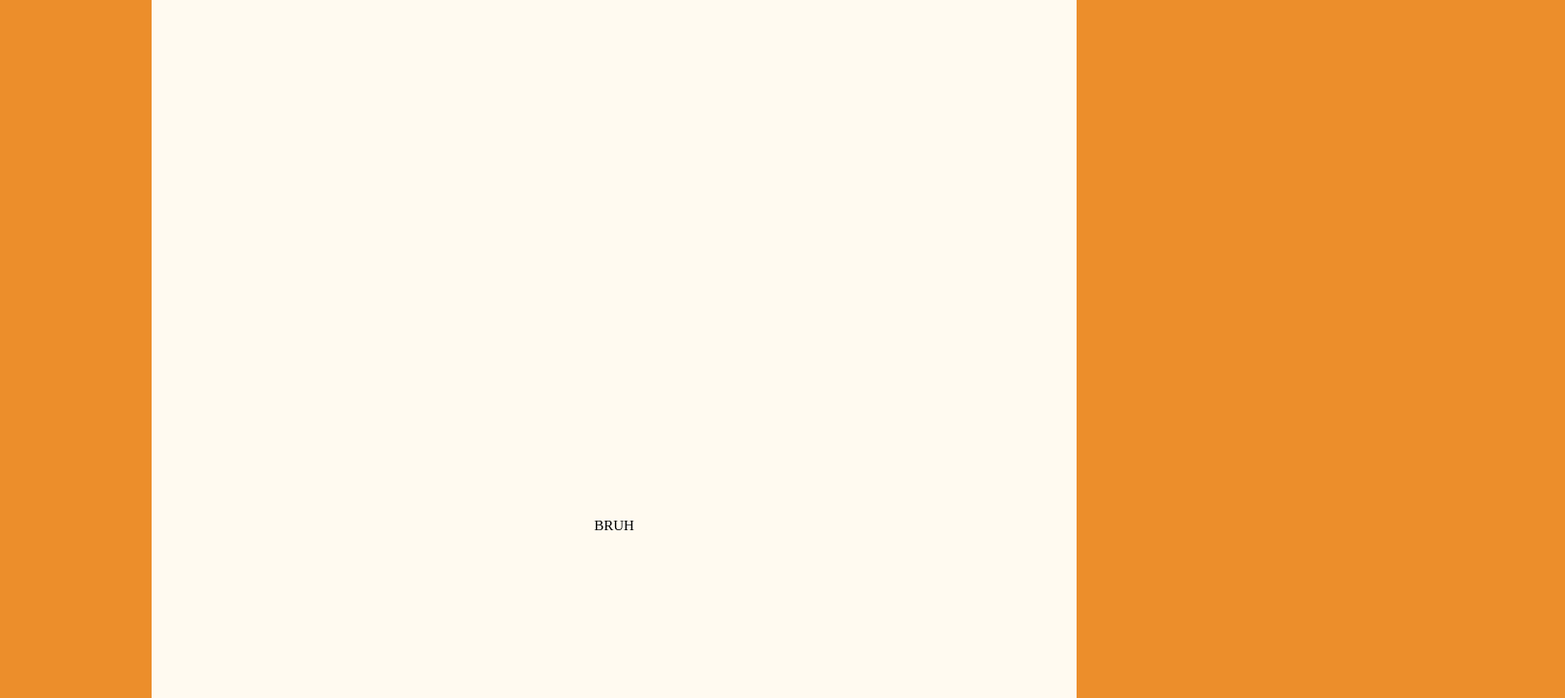
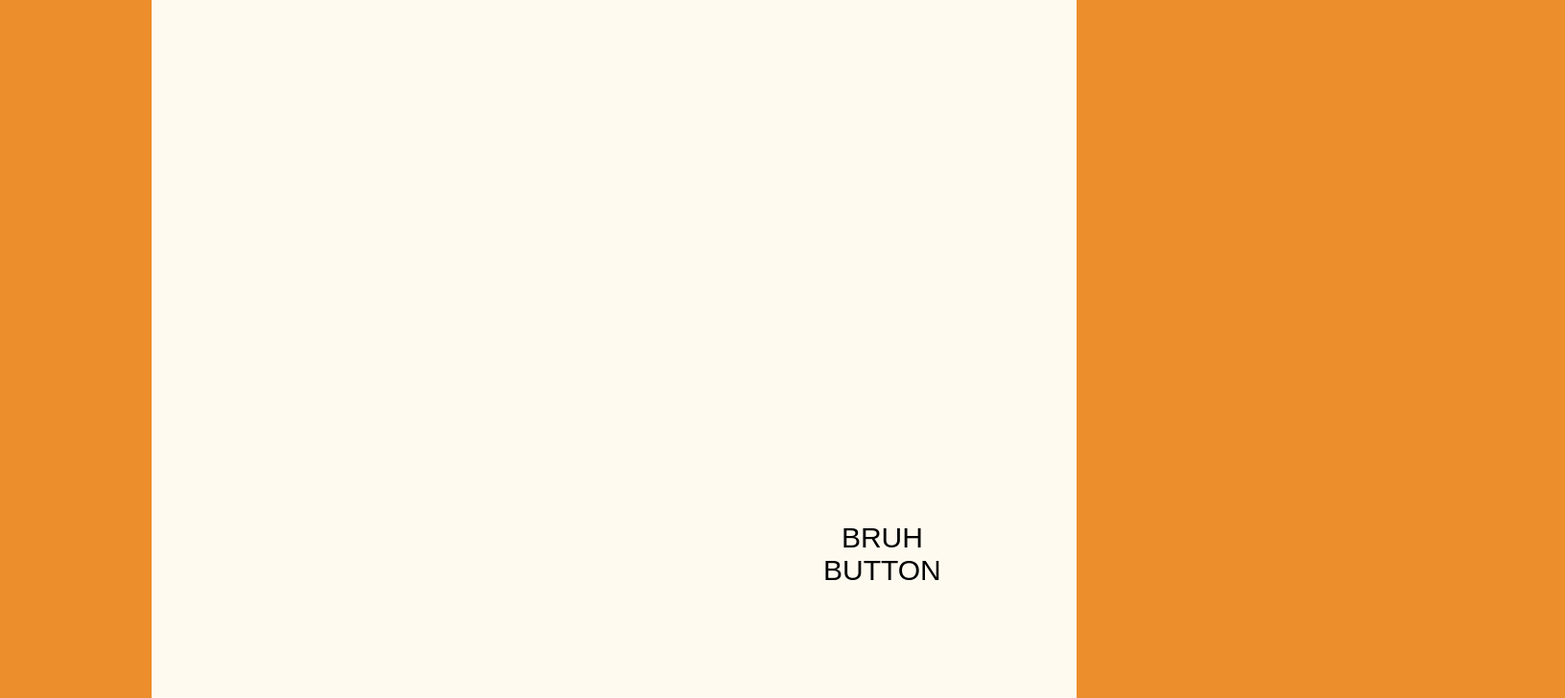
Before and after one commit to latteBruh/latteBruh.github.io, a plain HTML site: page index.html in a window 1280 px wide. Shown: the top 728 px of the page at 96% size, 1631 px wide, since content can reach past the window. Drawn offline with Linux system fonts and the light colour scheme.

Commit message:
Still messing around

```diff
--- a/index.html
+++ b/index.html
@@ -5,10 +5,17 @@
     <meta charset="UTF-8">
     <title>mySite</title>
     <link rel="stylesheet" href="isCSS.css">
+    <script type = "text/javascript" src="isScripts.js"></script>
 </head>
 
 <p class="paddingBRUH">
-    BRUH
+    <button class="paddingBTN" id="btn">BRUH BUTTON</button>
+    <script>
+        let btn = document.getElementById("btn");
+        btn.addEventListener('click', event => {
+            test();
+        });
+    </script>
 </p>
 
 </html>
--- a/isCSS.css
+++ b/isCSS.css
@@ -1,12 +1,14 @@
 body {
     background-color: #EC8E2B;
 }
+
 p {
     font-size: 20px;
     text-align: center;
 
 }
-.paddingBRUH{
+
+.paddingBRUH {
     align-content: center;
 
     margin-left: 150px;
@@ -18,3 +20,16 @@ p {
     height: 1080px;
     font-size: 15px;
 }
+
+.paddingBTN{
+    align-content: center;
+    border-style: hidden;
+
+    margin-left: 600px;
+    margin-top: 60px;
+    margin-right: 600px;
+
+    background-color: floralwhite;
+    padding: 50px;
+    font-size: 30px;
+}
--- a/isScripts.js
+++ b/isScripts.js
@@ -0,0 +1,3 @@
+function test() {
+    alert("BRUH");
+}
```
